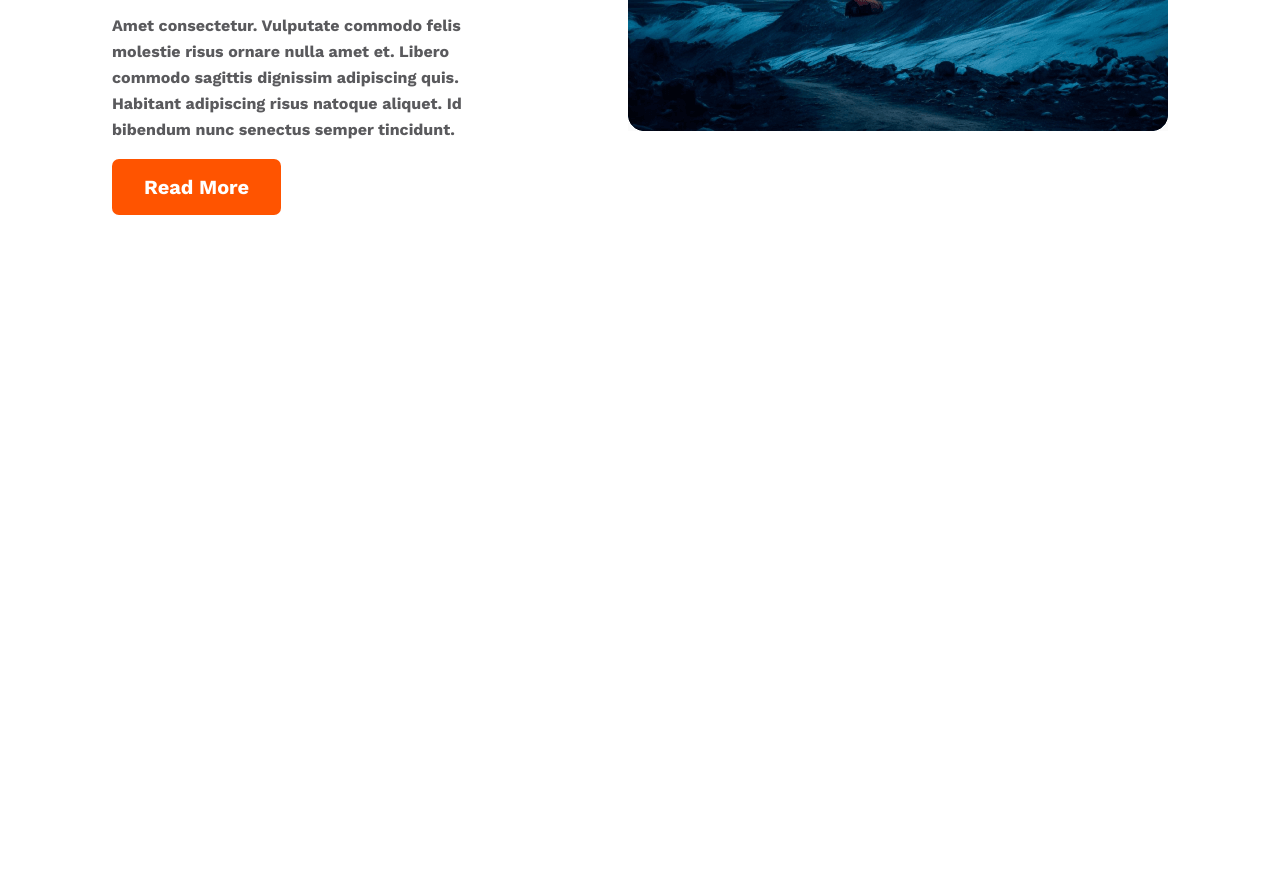
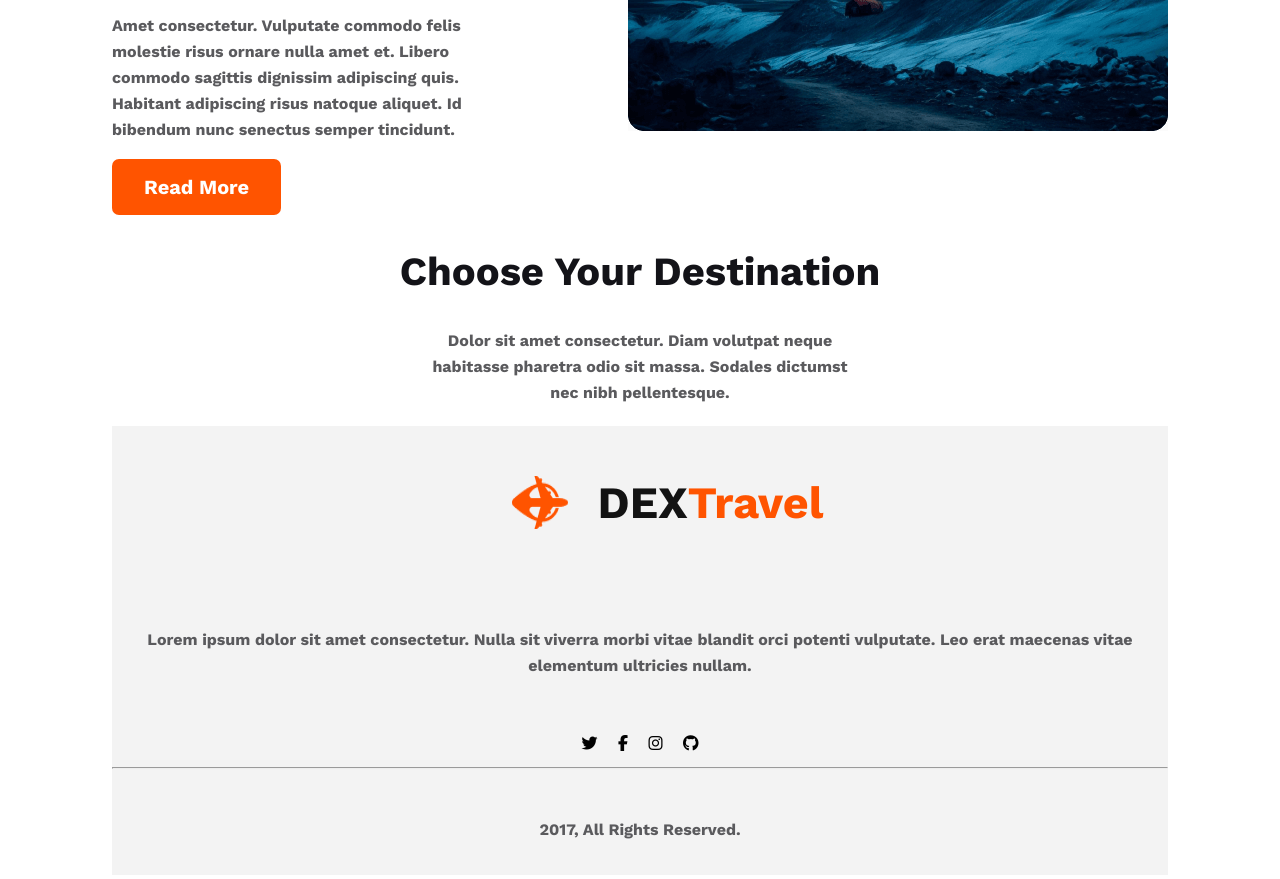
Before and after one commit to Diya-Alam/Travel-Website, a plain HTML site: page index.html in a window 1280 px wide. Shown: the part 1068-1947 px from the top of the page. Before the commit the page ends 1291 px from the top, so only its background shows below. Drawn offline with nearby package versions, Linux system fonts and the light colour scheme.

Commit message:
added footer

```diff
--- a/index.html
+++ b/index.html
@@ -4,6 +4,8 @@
     <meta charset="UTF-8">
     <meta name="viewport" content="width=device-width, initial-scale=1.0">
     <title>Travel Website</title>
+    <script src="https://kit.fontawesome.com/e74b44a29b.js" crossorigin="anonymous"></script>
+
     <link rel="stylesheet" href="travel styles/style.css">
     <link rel="preconnect" href="https://fonts.googleapis.com">
     <link rel="preconnect" href="https://fonts.gstatic.com" crossorigin>
@@ -61,8 +63,45 @@
             </div>
         </section>
         <!-- Choose Destination -->
+        <section class="destination">
+            <div class="destination-text">
+                <h2 class="title">Choose Your Destination</h2>
+                <p>Dolor sit amet consectetur. Diam volutpat neque habitasse pharetra odio sit massa. Sodales dictumst nec nibh pellentesque.</p>
+            </div>
+        <!-- <div class="destination-img">
+            <div class="first-row">
+                <img src="/Images/Rectangle 5.png" alt="">
+                <img src="/Images/Rectangle 8.png" alt="">
+            </div>
+            <div class="middle-row">
+                <img src="/Images/Rectangle 6.png" alt="">
+                <img src="/Images/Rectangle 7.png" alt="">
+                <img src="/Images/Rectangle 9.png" alt="">
+            </div>
+            <div class="end-row">
+                <img src="/Images/Rectangle 11.png" alt="">
+                <img src="/Images/Rectangle 10.png" alt="">
+            </div>   -->
+        </div>
+        </section>
+    </main>
+    <footer>
+        <div class="footer-icon">
+            <div class="nav-icon">
+                <img src="/Images/Group 40071 (2).png" alt="">
+                <h1 class="nav-title">DEX<span class="span-style">Travel</span></h1>
+            </div>
+        </div>
 
-    </main>
-    <footer></footer>
+        <p>Lorem ipsum dolor sit amet consectetur. Nulla sit viverra morbi vitae blandit orci potenti vulputate. Leo erat maecenas vitae elementum ultricies nullam. </p>
+        <div class="footer-img">
+            <i id="icon" class="fa-brands fa-twitter"></i>
+            <i id="icon" class="fa-brands fa-facebook-f"></i>
+            <i id="icon" class="fa-brands fa-instagram"></i>
+            <i id="icon" class="fa-brands fa-github"></i>
+        </div>
+        <hr>
+        <p>2017, All Rights Reserved.</p>
+    </footer>
 </body>
 </html>
--- a/travel styles/style.css
+++ b/travel styles/style.css
@@ -152,6 +152,59 @@ input{
     gap: 10%;
 }
 
+/* Choose Destination */
+
+.destination-text{
+    text-align: center;
+}
+
+.destination-text p{
+    padding: 0 20rem;
+}
+
+.img-text{
+    /* color: white; */
+    font-size: 28px;
+    font-weight: 800;
+    word-wrap: break-word;
+}
+
+/* .destination-img{
+
+    height: calc((100% - 5px)/2);
+}
+
+.first-row{
+    display: grid;
+    grid-template-columns: repeat(2, 1fr);
+}
+
+.middle-row{
+    display: grid;
+    grid-template-columns: repeat(3, 1fr);
+} */
+
+/* footer */
+
+footer{
+    background-color: #1313180D;
+    width: 100%;
+    text-align: center;
+    margin-top: 20px;
+}
+
+footer .footer-icon{
+    padding:0 35%;
+}
+
+footer p{
+    padding: 2rem;
+}
+
+#icon{
+    margin: 0.5rem;
+}
+
 /* mobile query */
 
 @media screen and (max-width: 600px) {
@@ -210,4 +263,16 @@ input{
         margin-bottom: 2rem;
     }
 
+    .destination-text p{
+        padding: 5%;
+    }
+
+    .destination-text .title{
+        margin-bottom: 0;
+    }
+
+    footer .footer-icon{
+        padding:0 21%;
+    }
+
 }
```
